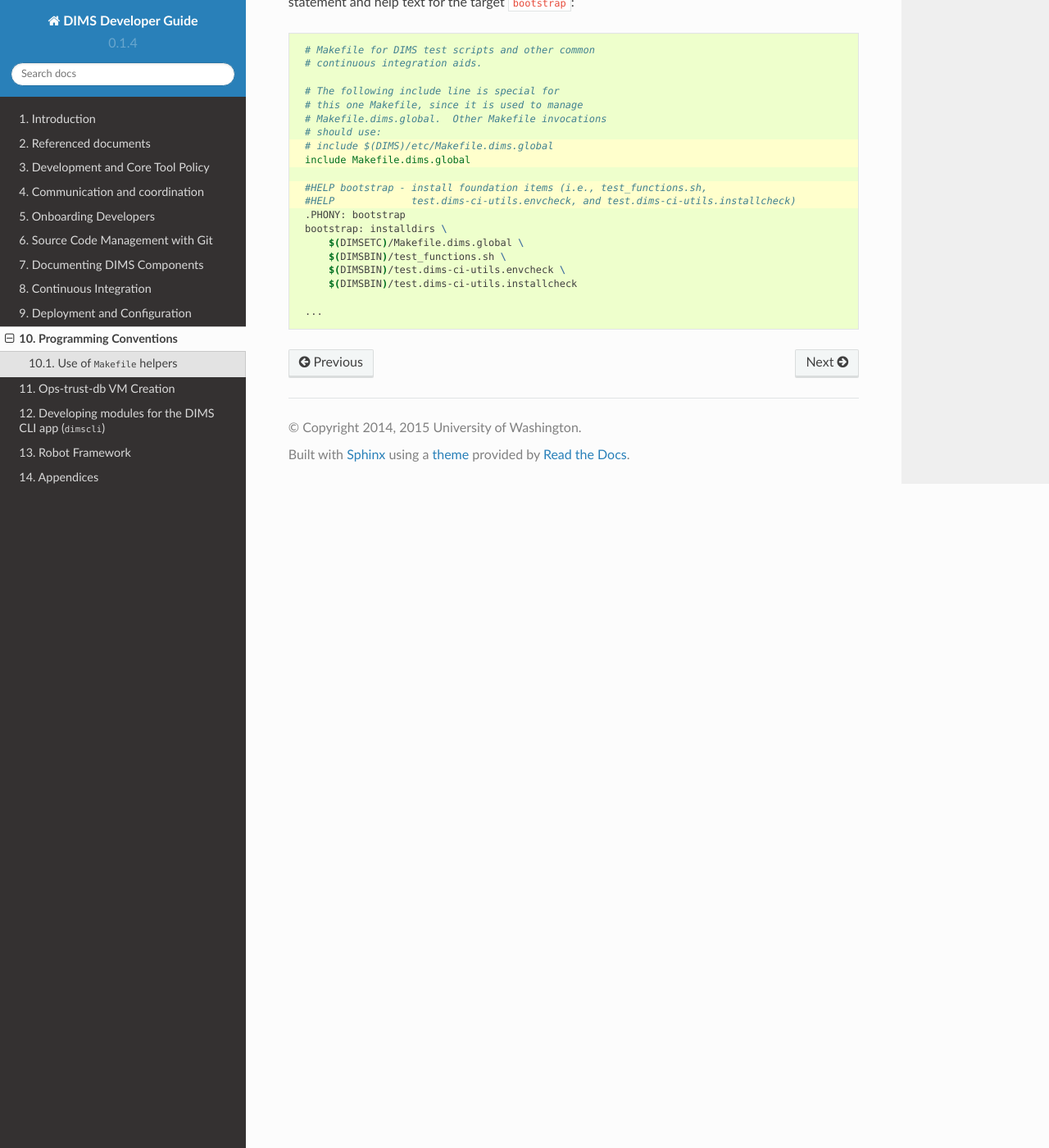
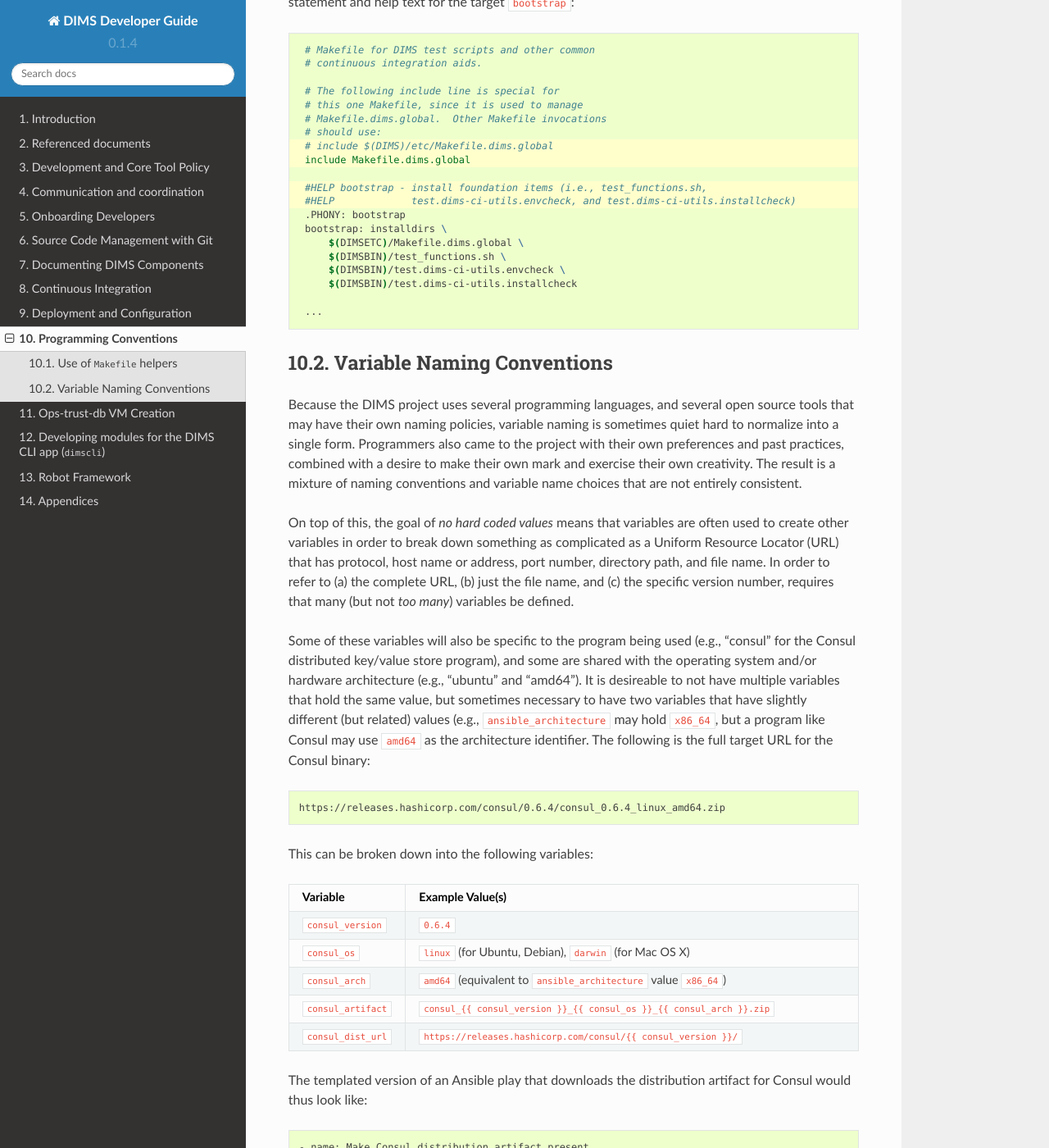
Before and after one commit to uw-dims/dims-devguide, a Sphinx documentation site: the page built from docs/source/programming.rst, in a window 1280 px wide and 1400 px high, scrolled down 1284 px. Shown: the whole window at 82% size. Built offline with Sphinx 7.4.7 and the Read the Docs theme 2.0.0, drawn with Linux system fonts in a browser that asks for light colours; pages that are not in the unit, such as notebooks, are missing from menus; some of the changed text lies outside the part shown.

Commit message:
Add variable naming convention text

```diff
--- a/docs/source/programming.rst
+++ b/docs/source/programming.rst
@@ -99,3 +99,99 @@ with the ``include`` statement and help text for the target ``bootstrap``:
     ...
 
 ..
+
+.. _variablenaming:
+
+Variable Naming Conventions
+---------------------------
+
+Because the DIMS project uses several programming languages, and several open source
+tools that may have their own naming policies, variable naming is sometimes quiet
+hard to normalize into a single form.  Programmers also came to the project with
+their own preferences and past practices, combined with a desire to make their
+own mark and exercise their own creativity. The result is a mixture of naming
+conventions and variable name choices that are not entirely consistent.
+
+On top of this, the goal of *no hard coded values* means that variables are often
+used to create other variables in order to break down something as complicated as
+a Uniform Resource Locator (URL) that has protocol, host name or address, port
+number, directory path, and file name.  In order to refer to (a) the complete URL,
+(b) just the file name, and (c) the specific version number, requires that
+many (but not *too many*) variables be defined.
+
+Some of these variables will also be specific to the program being used (e.g.,
+"consul" for the Consul distributed key/value store program), and some are
+shared with the operating system and/or hardware architecture (e.g., "ubuntu"
+and "amd64").  It is desireable to not have multiple variables that hold the
+same value, but sometimes necessary to have two variables that have slightly
+different (but related) values (e.g., ``ansible_architecture`` may hold
+``x86_64``, but a program like Consul may use ``amd64`` as the architecture
+identifier. The following is the full target URL for the Consul binary:
+
+.. code-block:: none
+
+     https://releases.hashicorp.com/consul/0.6.4/consul_0.6.4_linux_amd64.zip
+
+..
+
+
+This can be broken down into the following variables:
+
+.. list-table::
+   :widths: 20 80
+   :header-rows: 1
+
+   * - Variable
+     - Example Value(s)
+
+   * - ``consul_version``
+     - ``0.6.4``
+
+   * - ``consul_os``
+     - ``linux`` (for Ubuntu, Debian), ``darwin`` (for Mac OS X)
+
+   * - ``consul_arch``
+     - ``amd64`` (equivalent to ``ansible_architecture`` value ``x86_64``)
+
+   * - ``consul_artifact``
+     - ``consul_{{ consul_version }}_{{ consul_os }}_{{ consul_arch }}.zip``
+
+   * - ``consul_dist_url``
+     - ``https://releases.hashicorp.com/consul/{{ consul_version }}/``
+
+..
+
+The templated version of an Ansible play that downloads the distribution
+artifact for Consul would thus look like:
+
+.. code-block:: jinja
+
+    - name: Make Consul distribution artifact present
+      get_url:
+        url={{ consul_dist_url }}/{{ consul_artifact }}
+        dest={{ dims_deploy }}/{{ role_name }}
+        sha256sum={{ consul_sha256sum }}
+      sudo: yes
+      tags: [ consul ]
+
+..
+
+Using variable names that begin with a consistent string identifying the role or
+program that they correspond with also helps in two ways.
+
+First, it groups the names (when sorted) and differentiates variables with the
+same function (e.g., identifying a version number) between Ansible roles.
+Since Ansible lumps all variables into the same name space, and may process
+roles in unpredicatable order, there is a chance that a variable with the same
+exact name in two or more roles will *not* have the value that you think it
+will have when the play is actually performed.  Names must be either prefixed
+with a string that differentiates them (e.g., ``consul_version`` vs.
+``docker_version``), or a more complex nested data structure must be used.
+Since the latter is more complex, harder to read and harder for those who are
+new to Ansible to remember how to use, prefixing and separation by way of
+underscore characters is the preferable naming scheme.
+
+Secondly, this naming style matches that already used by other Ansible
+facts, which makes the Ansible debugging output a little more consistent
+and easier to read, again primarily because of the lexical grouping
+that results.
```
